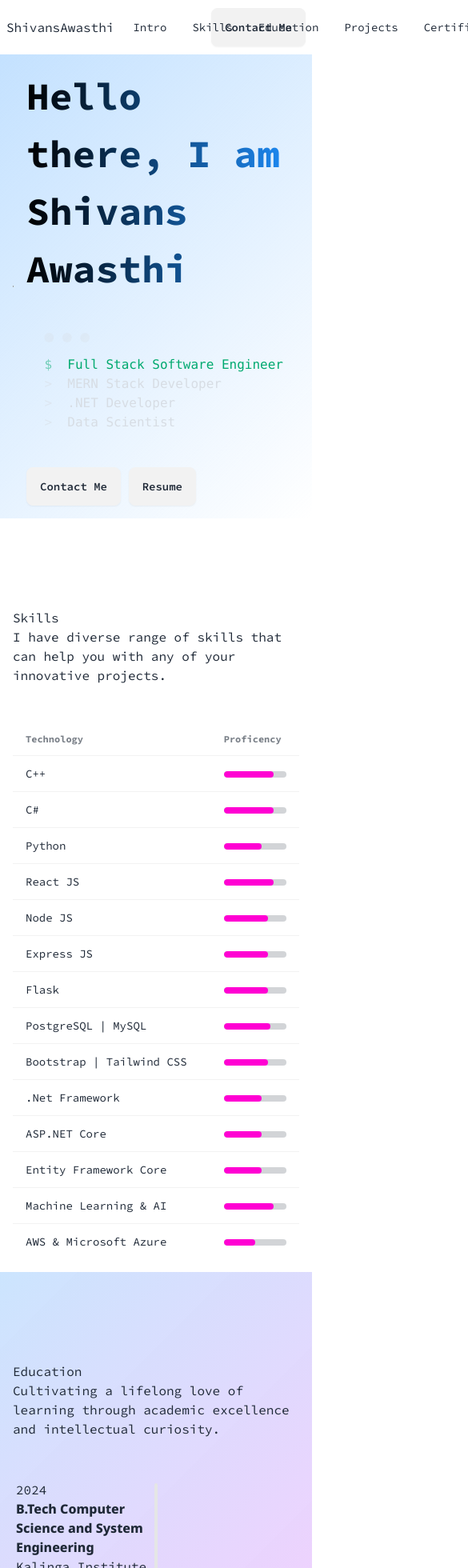
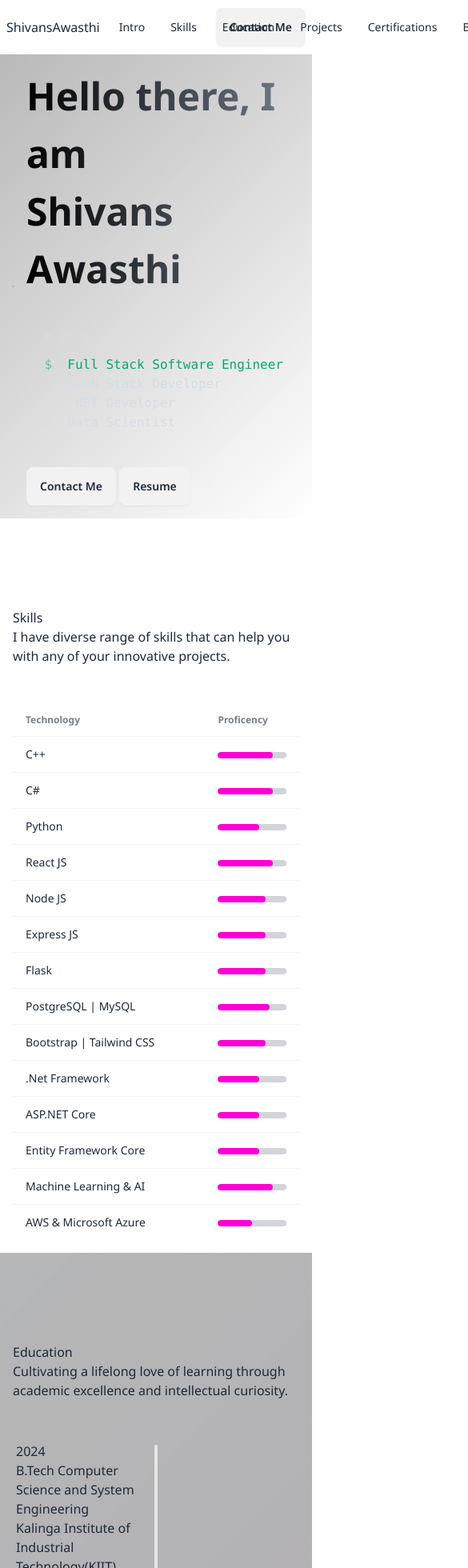
Before and after one commit to Shivans-Awasthi/Shivans-Portfolio-V2, a Next.js app: page / in a window 390 px wide. Shown: the top 1960 px of the page at 80% size, 585 px wide, since content can reach past the window. Built offline with nearby package versions, Linux system fonts and the light colour scheme.

Commit message:
ui change

```diff
--- a/public/output.css
+++ b/public/output.css
@@ -61,8 +61,7 @@ html,
 
 
 body {
-    /* font-family: "Noto Sans"; */
-    font-family: "Source Code Pro";
+    font-family: "Noto Sans";
     font-optical-sizing: auto;
     font-weight: 400;
     font-style: normal;
@@ -96,17 +95,17 @@ body {
 }
 
 .gradbgblue {
-  background: linear-gradient(135deg, hwb(210 36% 0% / 0.362), #ffffff);
+  background: linear-gradient(135deg, hwb(0 24% 76% / 0.362), #ffffff);
   backdrop-filter: blur(10px);
 }
 
 .gradbgbluepink {
-  background: linear-gradient(135deg, #84c0fc6b, #fe86fc71);
+  background: linear-gradient(135deg, #5153556b, #514b5171);
   backdrop-filter: blur(20px);
 }
 
 .gradbgpurple {
-  background: linear-gradient(135deg, #ffffffa9, #af10f948);
+  background: linear-gradient(135deg, #7d7070a9, #5b535e48);
   backdrop-filter: blur(20px);
 }
 
@@ -120,7 +119,7 @@ body {
 
 
 .glasspink {
-  background: linear-gradient(35deg, #84fcb66b, #f9f7f971);
+  background: linear-gradient(35deg, #5e69636b, #f9f7f971);
   backdrop-filter: blur(10px); /* Blur for glass effect */
   overflow: hidden; /* Ensures child elements are clipped to fit */
   color: black; /* Default text color */
@@ -129,7 +128,7 @@ body {
 }
 
 .glassblue {
-  background: linear-gradient(40deg, #0e9dfc31, #b4a1bb98);
+  background: linear-gradient(40deg, #4f525431, #544f5698);
   backdrop-filter: blur(20px); /* Blur for glass effect */
   overflow: hidden; /* Ensures child elements are clipped to fit */
   color: black; /* Default text color */
@@ -139,7 +138,7 @@ body {
 
 .glassbluetext {
 
-  background: linear-gradient(270deg, #1e90ff, #000000);
+  background: linear-gradient(270deg, #727f8d, #000000);
   background-clip: text;
   -webkit-text-fill-color: transparent;
   font-size: 3rem;
@@ -147,7 +146,7 @@ body {
 }
 
 .glassgreen {
-  background: linear-gradient(35deg, #bc13f939, #ffffffdc);
+  background: linear-gradient(35deg, #59515b39, #ffffffdc);
   backdrop-filter: blur(20px); /* Blur for glass effect */
   overflow: hidden; /* Ensures child elements are clipped to fit */
   color: black; /* Default text color */
--- a/src/app/components/Education.jsx
+++ b/src/app/components/Education.jsx
@@ -30,7 +30,7 @@ return(
     </div>
     <div class="timeline-start text-end mb-10">
     <div data-aos="fade-up" data-aos-duration="500" data-aos-delay="200"><time class="font-mono italic">2024</time></div>
-    <div data-aos="fade-right" data-aos-duration="500" data-aos-delay="300"><div class=" myname text-blue-800">B.Tech Computer Science and System Engineering</div>
+    <div data-aos="fade-right" data-aos-duration="500" data-aos-delay="300"><div class="text-blue-800">B.Tech Computer Science and System Engineering</div>
       Kalinga Institute of Industrial Technology(KIIT),<br/> Bhubaneshwar, Odisha, India
       <p class="text-black text-sm">CGPA: 8.36</p>
     </div>
@@ -44,7 +44,7 @@ return(
     </div>
     <div class="timeline-end mb-10">
     <div data-aos="fade-up" data-aos-duration="500" data-aos-delay="300"><time class="font-mono italic">2019</time></div>
-    <div data-aos="fade-left" data-aos-duration="500" data-aos-delay="300"><h1 class="text-md myname text-blue-800">Class XII- Higher Secondary Education(CBSE)</h1>
+    <div data-aos="fade-left" data-aos-duration="500" data-aos-delay="300"><h1 class="text-md text-blue-800">Class XII- Higher Secondary Education(CBSE)</h1>
       Kendriya Vidyalaya No.1,<br/> Mumbai, Maharashtra, India
       <p class="text-black text-sm">Percentage: 85%</p>
     </div>
--- a/src/app/components/Navigation.jsx
+++ b/src/app/components/Navigation.jsx
@@ -5,19 +5,19 @@ function Navigation(){
 
 return(
 
-<div class="navbar border-b border-gray-100 bg-white fixed z-20 h-1 shadow">
+<div class="navbar border-b border-gray-100 bg-black fixed z-20 h-1 shadow">
   <div class="navbar-start lg:ps-20">
 
     <div class="drawer">
     <input id="my-drawer" type="checkbox" class="drawer-toggle" />
     <div class="drawer-content">
       <label for="my-drawer" class="btn btn-ghost drawer-button lg:hidden">
-        <svg xmlns="http://www.w3.org/2000/svg" class="h-6 w-6" fill="none" viewBox="0 0 24 24" stroke="black"><path stroke-width="2" d="M4 6h16M4 12h8m-8 6h16" /></svg>
+        <svg xmlns="http://www.w3.org/2000/svg" class="h-6 w-6" fill="none" viewBox="0 0 24 24" stroke="white"><path stroke-width="2" d="M4 6h16M4 12h8m-8 6h16" /></svg>
       </label>
       </div>
       <div class="drawer-side">
       <label for="my-drawer" aria-label="close sidebar" class="drawer-overlay"></label>
-      <ul class="menu bg-white menu-lg p-10 text-black rounded-e-lg shadow h-full">
+      <ul class="menu bg-black menu-lg p-10 text-white rounded-e-lg shadow h-full">
         <li><a href="#intro">Intro</a></li>
         <li><a href="#skills">Skills</a></li>
         <li><a href="#education">Education</a></li>
@@ -29,11 +29,11 @@ return(
       </div>
     </div>
 
-    <p class="text-lg text-black font-bold ">Shivans</p>
-    <p class="text-lg px-1 text-black font-bold ">Awasthi</p>
+    <p class="text-lg text-white font-bold ">Shivans</p>
+    <p class="text-lg px-1 text-white font-bold ">Awasthi</p>
 
 
-    <div class="navbar-center hidden lg:flex text-black text-center ">
+    <div class="navbar-center hidden lg:flex text-white text-center ">
 
     <ul class="menu menu-horizontal">
     <li><a href="#intro">Intro</a></li>
@@ -55,7 +55,7 @@ return(
 </div>
 <div class="navbar-end lg:pe-20">
 <div data-aos="fade-down" data-aos-duration="500"   data-aos-delay="100">
-<a href="#contact"><button class="btn bg-blue-800 text-white hover:bg-white hover:text-black rounded-lg">Contact Me</button></a>
+<a href="#contact"><button class="btn bg-blue-800 text-white hover:bg-black hover:text-white rounded-lg">Contact Me</button></a>
 </div>
 </div>
 
--- a/src/app/layout.js
+++ b/src/app/layout.js
@@ -71,6 +71,9 @@ export default function RootLayout({ children }) {
 <link rel="preconnect" href="https://fonts.googleapis.com"/>
 <link rel="preconnect" href="https://fonts.gstatic.com" crossorigin/>
 <link href="https://fonts.googleapis.com/css2?family=Source+Code+Pro:ital,wght@0,200..900;1,200..900&display=swap" rel="stylesheet"/>
+
+
+
   <script
     type="text/javascript"
     src="https://cdn.jsdelivr.net/npm/@emailjs/browser@4/dist/email.min.js"
```
